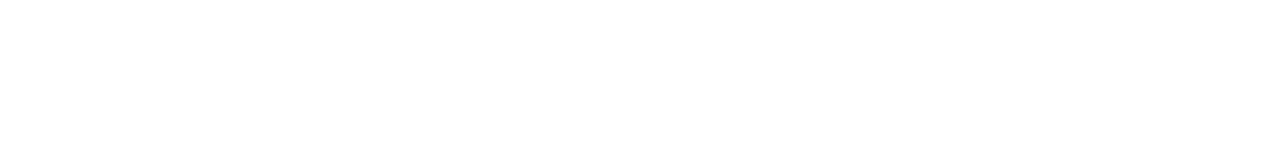
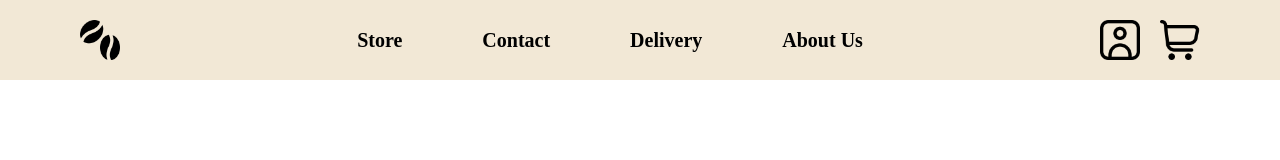
Before and after one commit to HenryKyaw28/Coffee-Hive, a website: page index.html in a window 1280 px wide. Drawn offline with Linux system fonts and the light colour scheme; a web font is replaced by a local one.

Commit message:
fontawesome added

```diff
--- a/index.html
+++ b/index.html
@@ -7,6 +7,31 @@
     <link rel="stylesheet" href="output.css">
 </head>
 <body class="font-suse">
-    <p class="text-primary"></p>
+
+    <!-- Header -->
+    <header class="bg-primary w-full px-20 py-5 flex items-center justify-between">
+        <img src="./assets/icons/coffee-beans.png" alt="" class="w-10">
+
+        <!-- nav-bar -->
+        <nav>
+            <ul class="flex items-center gap-20 text-[20px] font-bold">
+                <li><a href="">Store</a></li>
+                <li><a href="">Contact</a></li>
+                <li><a href="">Delivery</a></li>
+                <li><a href="">About Us</a></li>
+            </ul>
+        </nav>
+
+        <div class="flex items-center gap-5">
+            <img src="./assets/icons/portrait.png" alt="" class="w-10">
+            <img src="./assets/icons/shopping-cart.png" alt="" class="w-10">
+        </div>
+    </header>
+
+    <!-- main_container -->
+    <div class="">
+
+    </div>
+
 </body>
 </html>
--- a/package.json
+++ b/package.json
@@ -11,5 +11,8 @@
   "description": "",
   "devDependencies": {
     "tailwindcss": "^3.4.10"
+  },
+  "dependencies": {
+    "@fortawesome/fontawesome-free": "^6.6.0"
   }
 }
```
Also changed, not shown: output.css, 1 other file.
